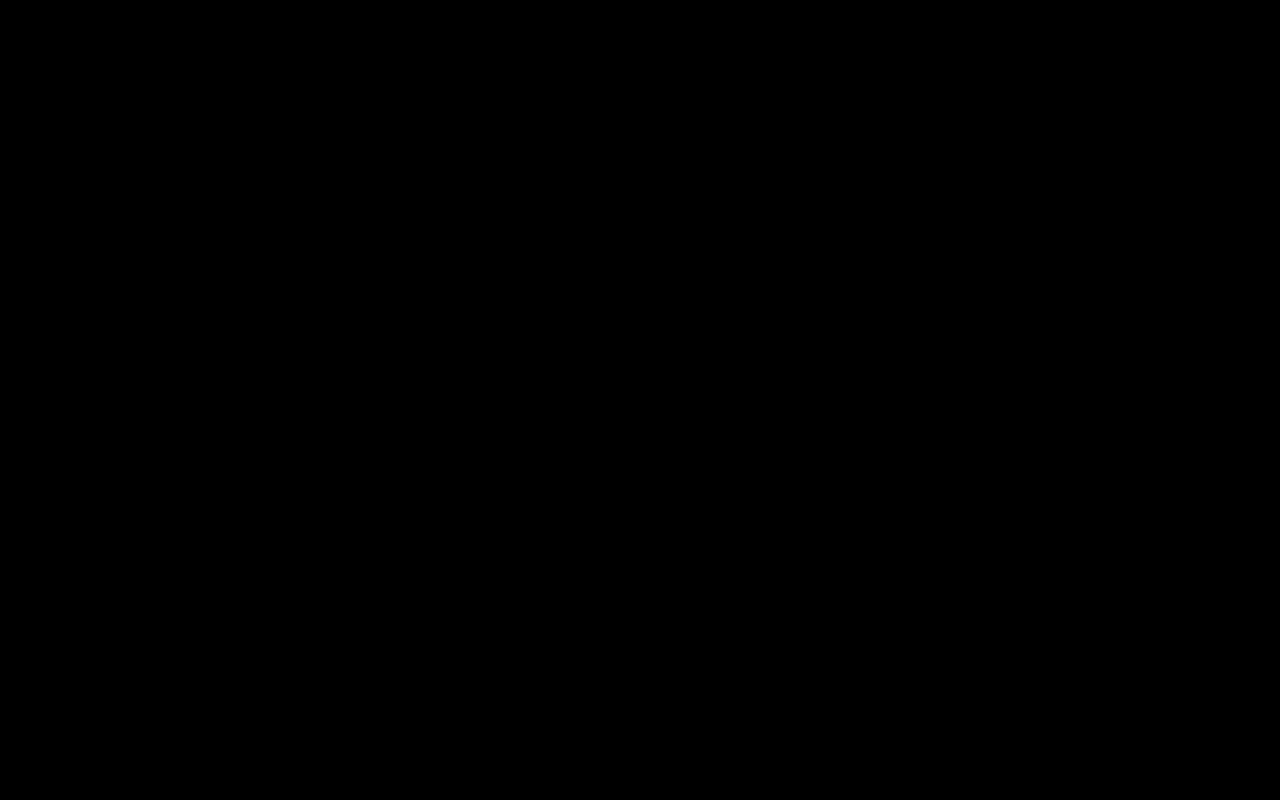
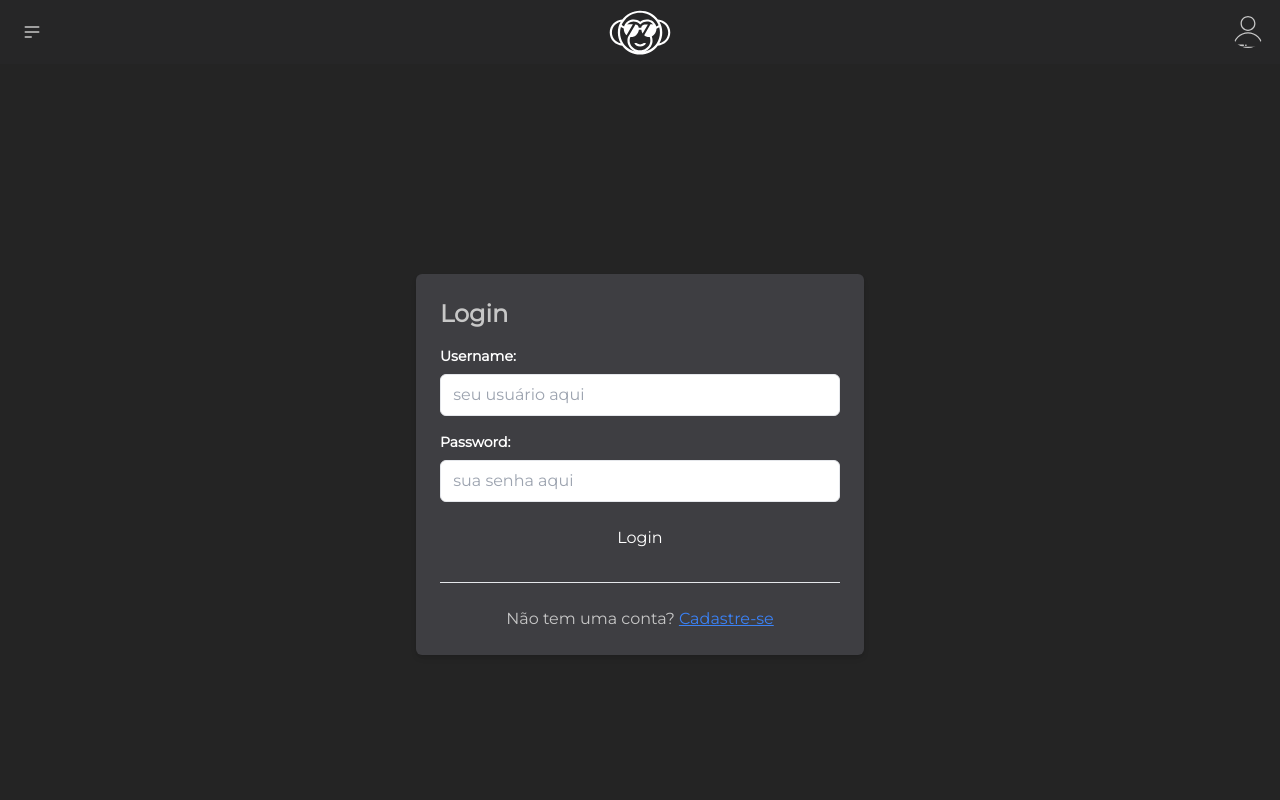
Before and after one commit to higorgoulart/bicho.bet, a React (Vite) app in the folder frontend/: page /login in a window 1280 px wide. Before the commit this address had no page. Shown: the top 800 px of the page. Built offline with nearby package versions, Linux system fonts and the light colour scheme.

Commit message:
adicionada tela de Login - falta lógica de outras requisições

```diff
--- a/frontend/src/Router.tsx
+++ b/frontend/src/Router.tsx
@@ -11,6 +11,7 @@ import Results from "./pages/Results/Results.tsx";
 import Support from "./pages/Support/Support.tsx";
 import Games from "./pages/Games/Games.tsx";
 import Game from "./pages/Game/Game.tsx";
+import Login from './pages/Login/Login.tsx';
 import * as institucional from './pages/Institucional/Institucional.tsx';
 
 
@@ -27,6 +28,7 @@ export function Router() {
                 <Route path="/historicos/:id" element={<Historic />} />
                 <Route path="/resultados" element={<Results />} />
                 <Route path="/suporte" element={<Support />} />
+                <Route path="/login" element={<Login />} />
                 <Route path="/institucional/bicho/" element={<institucional.Bicho />} />
                 <Route path="/institucional/numero/" element={<institucional.Numero />} />
                 <Route path="/institucional/veganos/" element={<institucional.Veganos />} />
--- /dev/null
+++ b/frontend/src/pages/Login/Login.tsx
@@ -0,0 +1,114 @@
+import React, { useState } from 'react';
+
+const Login = () => {
+    const [formData, setFormData] = useState({
+        username: '',
+        password: '',
+    });
+
+    const [error, setError] = useState(null);
+    const [formMode, setFormMode] = useState('signin'); // 'signin' or 'signup'
+
+    const handleSubmit = async (e) => {
+        e.preventDefault();
+
+        try {
+            const url = formMode === 'signin' ? 'http://localhost:8080/auth/signin' : 'http://localhost:8080/auth/signup';
+            const response = await fetch(url, {
+                method: 'POST',
+                headers: {
+                    'Content-Type': 'application/json',
+                },
+                body: JSON.stringify(formData),
+            });
+
+            if (!response.ok) {
+                const errorMessage = await response.text();
+                throw new Error(errorMessage);
+            }
+
+            const data = await response.json();
+            // Assuming the server returns a JWT in the 'token' property
+            const { token } = data;
+
+            // Store the JWT in localStorage or a secure storage mechanism
+            localStorage.setItem('jwtToken', token);
+
+            // Redirect or perform other actions upon successful login or signup
+            console.log(`${formMode === 'signin' ? 'Login' : 'Signup'} successful`);
+        } catch (error) {
+            setError(error.message);
+        }
+    };
+
+    const handleInputChange = (e) => {
+        const { name, value } = e.target;
+        setFormData({
+            ...formData,
+            [name]: value,
+        });
+    };
+
+    const toggleFormMode = () => {
+        setFormMode(formMode === 'signin' ? 'signup' : 'signin');
+        setError(null);
+    };
+
+    return (
+        <div className="min-h-screen flex items-center justify-center">
+            <div className="max-w-md w-full p-6 bg-secondary rounded-md shadow-md">
+                <h2 className="text-2xl font-bold mb-4">{formMode === 'signin' ? 'Login' : 'Cadastre-se'}</h2>
+                {error && <p className="text-red-500 mb-4">{error}</p>}
+                <form onSubmit={handleSubmit}>
+                    <div className="mb-4">
+                        <label htmlFor="username" className="block text-white text-sm font-bold mb-2">
+                            Username:
+                        </label>
+                        <input
+                            type="text"
+                            id="username"
+                            name="username"
+                            value={formData.username}
+                            onChange={handleInputChange}
+                            className="w-full p-2 border rounded-md"
+                            placeholder=" seu usuário aqui"
+                        />
+                    </div>
+                    <div className="mb-4">
+                        <label htmlFor="password" className="block text-white text-sm font-bold mb-2">
+                            Password:
+                        </label>
+                        <input
+                            type="password"
+                            id="password"
+                            name="password"
+                            value={formData.password}
+                            onChange={handleInputChange}
+                            className="w-full p-2 border rounded-md"
+                            placeholder=" sua senha aqui"
+                        />
+                    </div>
+                    <button
+                        type="submit"
+                        className={`w-full bg-${formMode === 'signin' ? 'blue' : 'green'}-500 text-white p-2 rounded-md hover:bg-${formMode === 'signin' ? 'blue' : 'green'}-600 focus:outline-none`}
+                    >
+                        {formMode === 'signin' ? 'Login' : 'Cadastre-se'}
+                    </button>
+                </form>
+                <hr className="my-6" />
+                <p className="text-center">
+                    {formMode === 'signin' ? "Não tem uma conta?" : 'Já tem uma conta?'}
+                    <button
+                        type="button"
+                        className="text-blue-500 ml-1 underline"
+                        onClick={toggleFormMode}
+                    >
+                        {formMode === 'signin' ? 'Cadastre-se' : 'Login'}
+                    </button>
+                </p>
+            </div>
+        </div>
+    );
+};
+
+export default Login;
```
